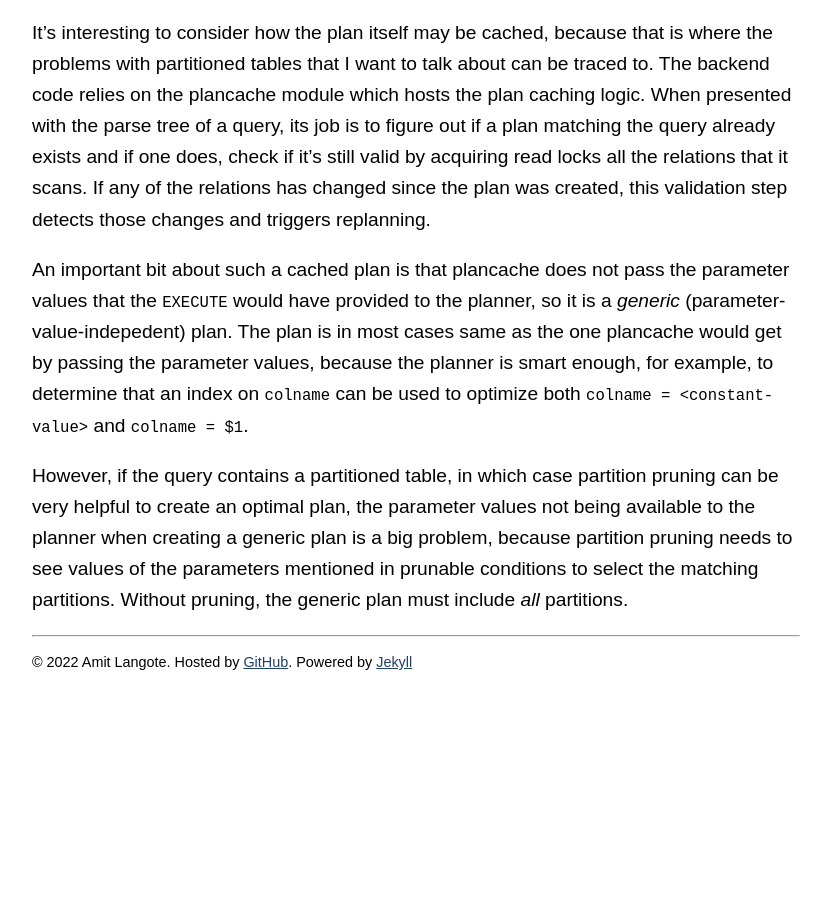
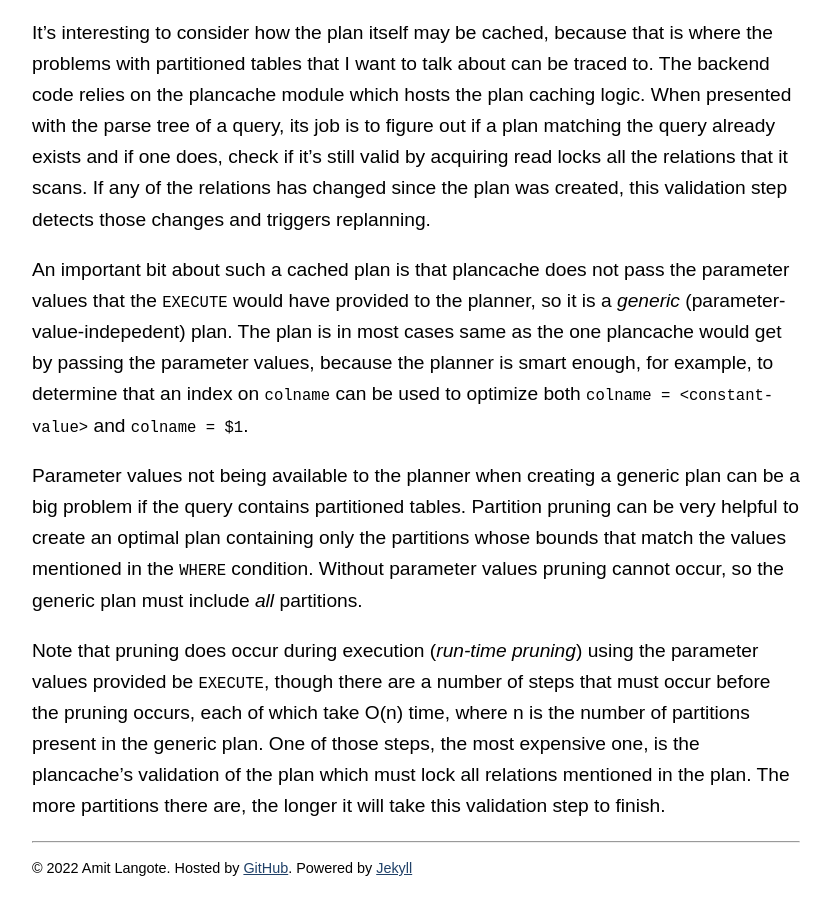
Before and after one commit to amitlan/website, a Jekyll site: the page built from _posts/2022-04-12-param-query-partition-woes.md, in a window 1280 px wide and 900 px high, scrolled down 1796 px. Shown: the whole window, without its empty margins (224-1055 px from the left). Built offline with Jekyll 4.4.1, drawn with Linux system fonts in a browser that asks for light colours; before the commit the page ends 2490 px from its top, so only the background shows below that; some of the changed text lies outside the part shown.

Commit message:
generic plan validation slow

```diff
--- a/_posts/2022-04-12-param-query-partition-woes.md
+++ b/_posts/2022-04-12-param-query-partition-woes.md
@@ -14,8 +14,8 @@ tables mentioned in them.  Let's see why.
 Using prepared statements, a client can issue a query in two stages.  First, *prepare*
 it using `PREPARE a_name AS <query>` when the connected Postgres backend process will only
 parse-analyze the query and remember the parse tree in a (process-local) hash table using
-the provided name as its lookup key, followed by multiple *executions* using the statement
-`EXECUTE a_name`, each of which will compute and return the query's output rows.
+the provided name as its lookup key, followed by *execution* of the query using the
+statement `EXECUTE a_name`, each of which will compute and return the query's output rows.
 
 The query specified in `PREPARE` can put numbered parameters ($1, $2, ...) in place of
 the actual constant values in the query's conditions (like `WHERE`).  The values themselves
@@ -85,8 +85,15 @@ would get by passing the parameter values, because the planner is smart enough,
 example, to determine that an index on `colname` can be used to optimize both
 `colname = <constant-value>` and `colname = $1`.
 
-However, if the query contains a partitioned table, in which case partition pruning can
-be very helpful to create an optimal plan, the parameter values not being available to
-the planner when creating a generic plan is a big problem, because partition pruning
-needs to see values of the parameters mentioned in prunable conditions to select the
-matching partitions.  Without pruning, the generic plan must include *all* partitions.
+Parameter values not being available to the planner when creating a generic plan can be a
+big problem if the query contains partitioned tables.  Partition pruning can be very helpful
+to create an optimal plan containing only the partitions whose bounds that match the values
+mentioned in the `WHERE` condition.  Without parameter values pruning cannot occur, so the
+generic plan must include *all* partitions.
+
+Note that pruning does occur during execution (*run-time pruning*) using the parameter values
+provided be `EXECUTE`, though there are a number of steps that must occur before the pruning
+occurs, each of which take O(n) time, where n is the number of partitions present in the
+generic plan.  One of those steps, the most expensive one, is the plancache's validation of
+the plan which must lock all relations mentioned in the plan.  The more partitions there are,
+the longer it will take this validation step to finish.
```
